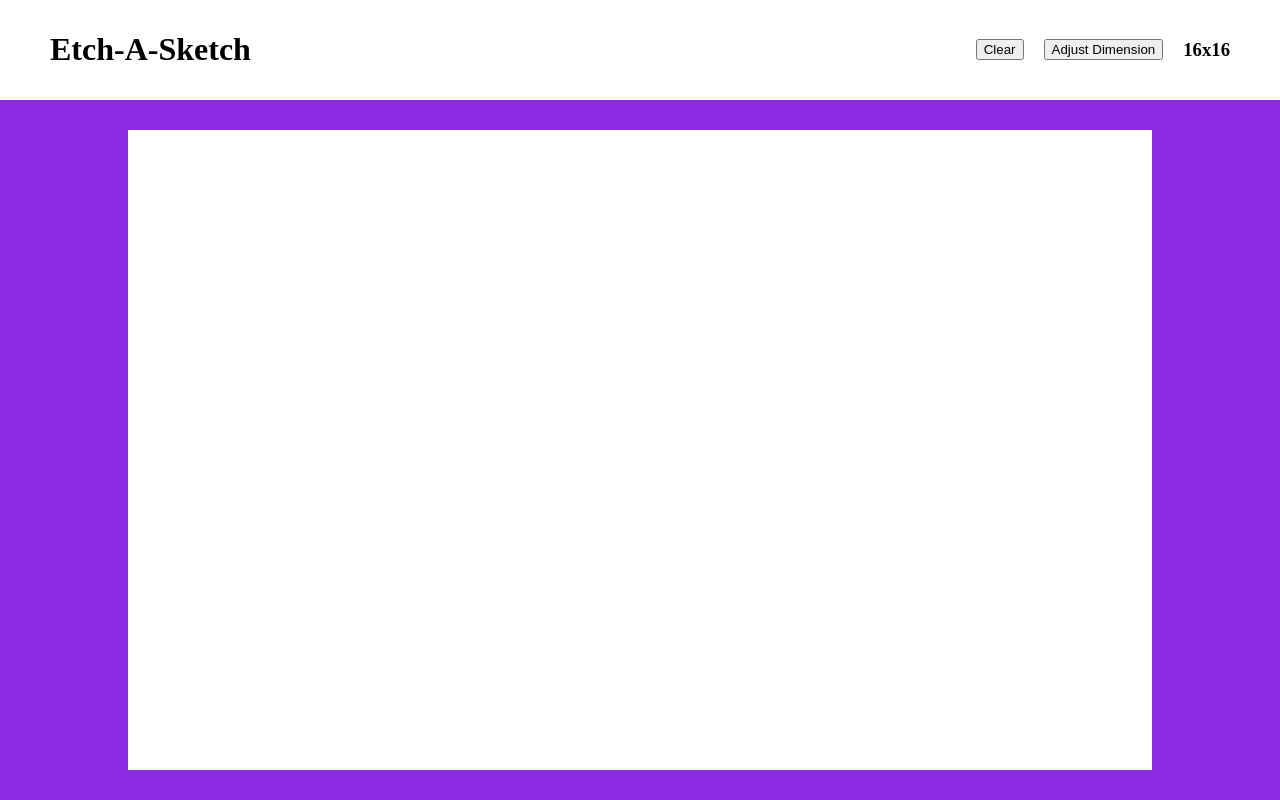
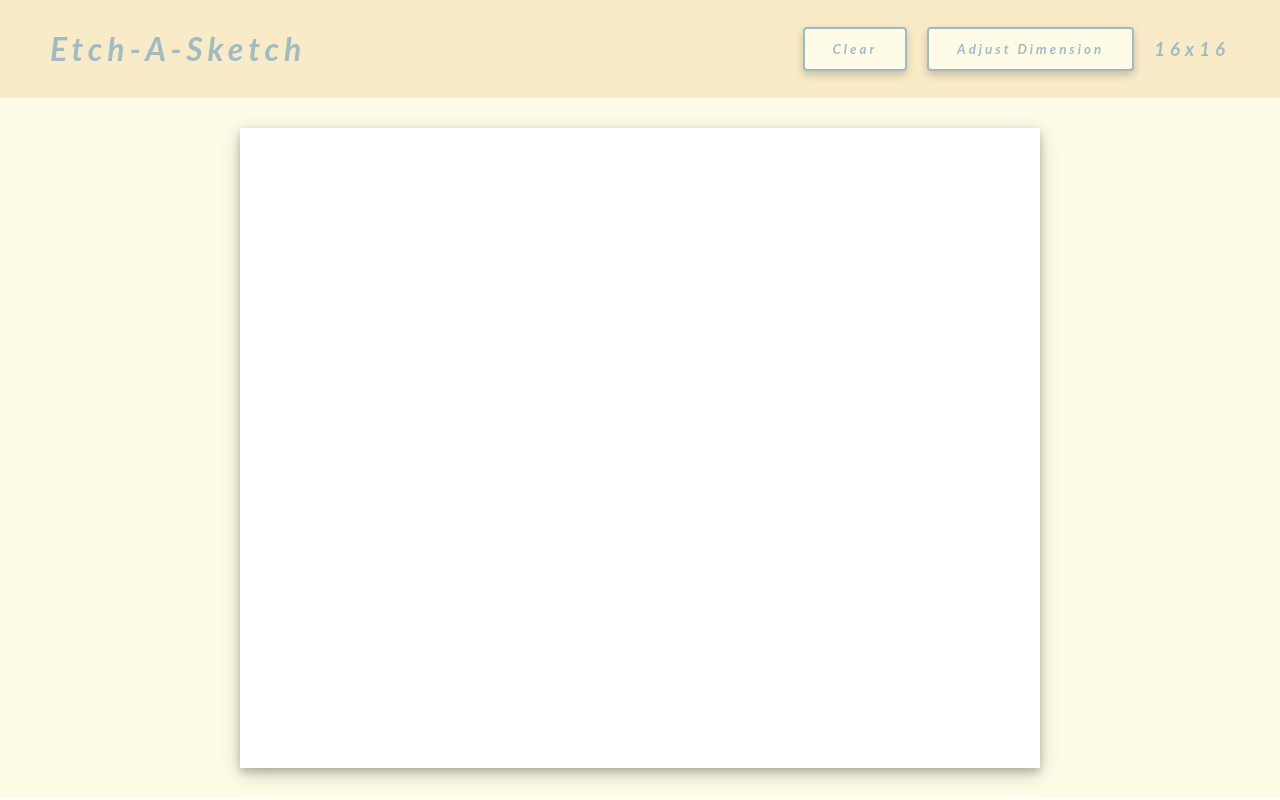
Before and after one commit to SamArenas/Etch-A-Sketch, a plain HTML site: page index.html in a window 1280 px wide. Drawn offline with Linux system fonts and the light colour scheme.

Commit message:
add rainbow color and button change

```diff
--- a/styles.css
+++ b/styles.css
@@ -13,14 +13,19 @@ body{
     display: flex;
     flex-direction: row;
     justify-content: space-between;
-    padding: 10px 50px 10px 50px;
-
+    padding: 8px 50px 8px 50px;
+    font-family: "Lato";
+    font-style: italic;
+    letter-spacing: 5px;
+    color: #A0BCC2;
+    background-color: #F9EBC8;
 }
 
 .container{
     display: flex;
-    width: 80vw;
+    width: 100vh;
     height: 80vh;
+    box-shadow: 0 4px 8px 0 rgba(0, 0, 0, 0.2), 0 6px 20px 0 rgba(0, 0, 0, 0.19);
 }
 
 .container div{
@@ -34,6 +39,7 @@ body{
     background-color: white;
 }
 
+
 .dimension{
     display: flex;
     align-items: center;
@@ -43,7 +49,27 @@ body{
 .draw{
     display: flex;
     justify-content: space-around;
-    background-color: blueviolet;
+    background-color: #FEFBE7;
     padding-top: 30px;
     padding-bottom: 30px;
 }
+
+button {
+    color: black;
+    padding: 12px 28px;
+    font-family: "Lato";
+    font-style: italic;
+    font-weight: bold;
+    letter-spacing: 3px;
+    background-color: #FEFBE7;
+    border: 2px solid #A0BCC2;
+    color: #A0BCC2;
+    border-radius: 4px;
+    box-shadow: 0 4px 8px 0 rgba(0, 0, 0, 0.2);
+    transition-duration: 0.4s;
+}
+
+button:hover {
+    background-color: #A0BCC2;
+    color: white;
+}
```
